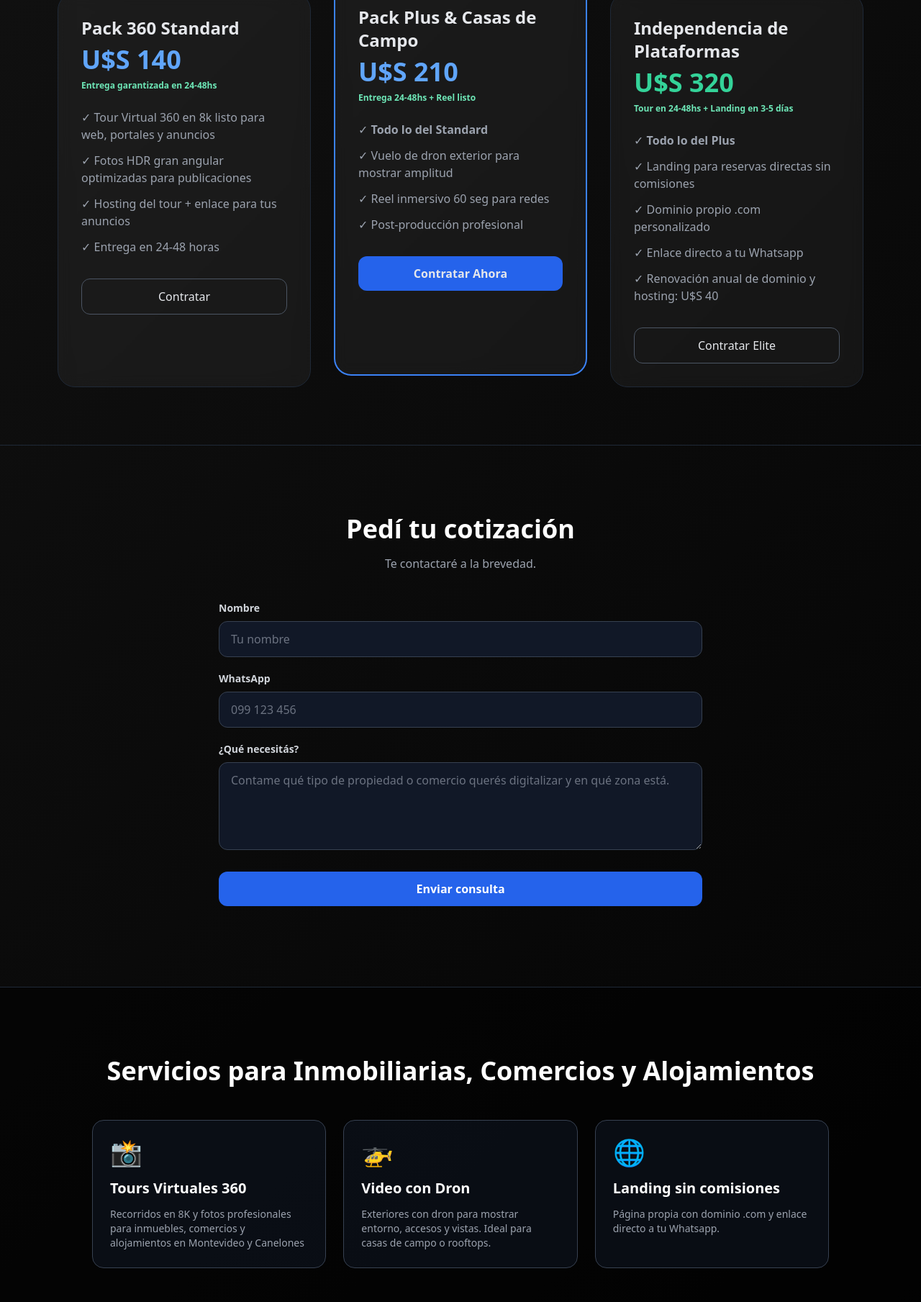
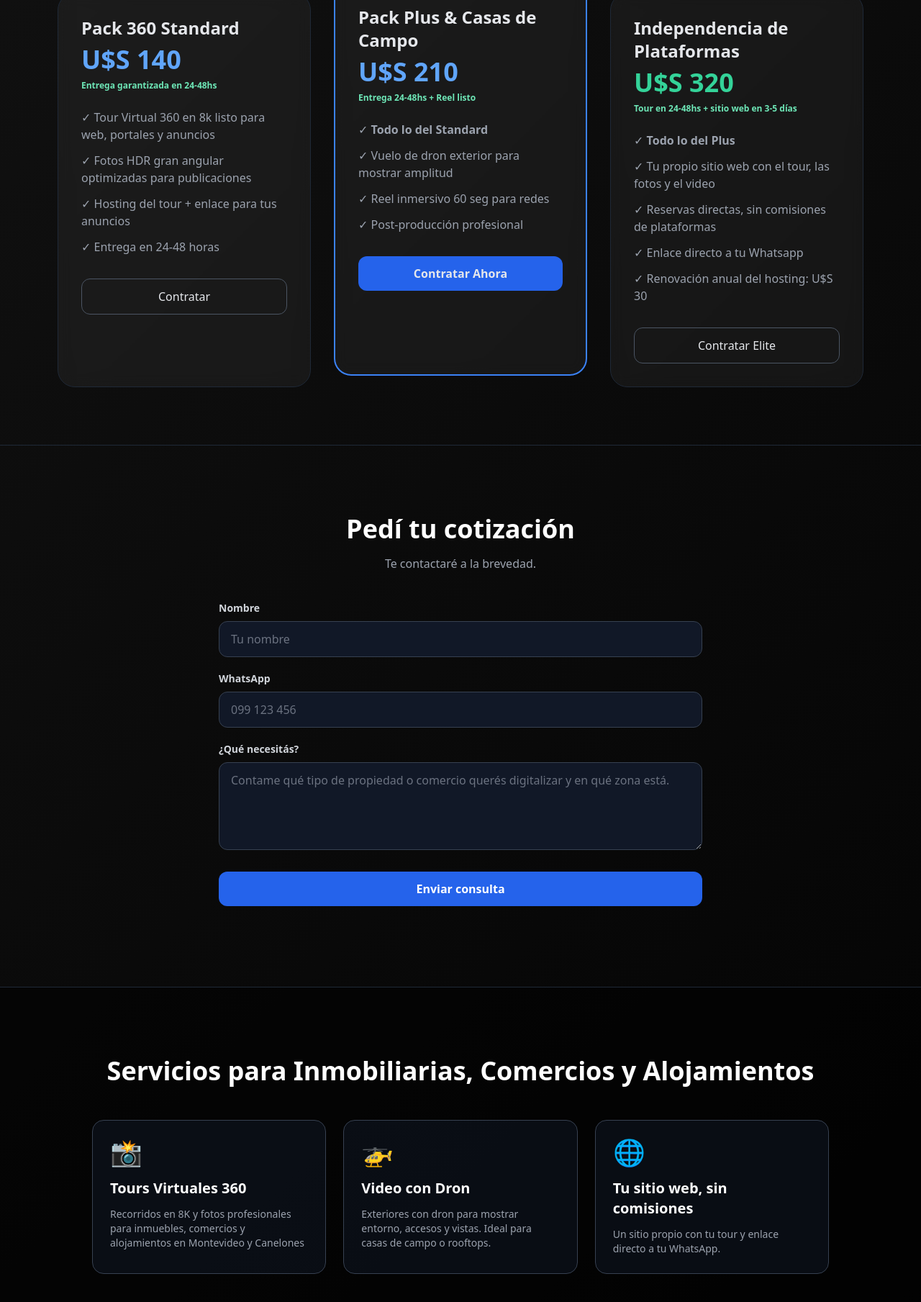
Before and after one commit to jperezpro/tourvirtual360, a website: page index.html in a window 1280 px wide. Shown: the part 2541-4350 px from the top of the page at 72% size. Drawn offline with Linux system fonts and the light colour scheme.

Commit message:
Independencia: 'sitio web propio' en vez de landing, sin dominio en la oferta, hosting USD 30/año
Co-Authored-By: Claude Opus 5.5 <noreply@anthropic.com>

```diff
--- a/index.html
+++ b/index.html
@@ -106,7 +106,7 @@
                         "name": "Independencia de Plataformas",
                         "price": "320",
                         "priceCurrency": "USD",
-                        "description": "Todo lo del Plus, landing page propia, dominio .com/.uy, formulario directo para reservas sin comisiones"
+                        "description": "Todo lo del Plus, sitio web propio con el tour, las fotos y el video, enlace directo a WhatsApp para reservas sin comisiones"
                     }
                 ]
             },
@@ -136,7 +136,7 @@
                     "name": "¿Cuánto demoran en entregar?",
                     "acceptedAnswer": {
                         "@type": "Answer",
-                        "text": "Entrega de tour y fotos en 24-48 horas. Si contratas landing propia, la lanzamos en 3-5 días."
+                        "text": "Entrega de tour y fotos en 24-48 horas. Si contratás tu propio sitio web, queda listo en 3-5 días."
                     }
                 },
                 {
@@ -309,15 +309,15 @@
             <div class="card-blur p-6 sm:p-8 rounded-3xl border border-gray-800 hover:border-emerald-500 transition">
                 <h3 class="text-2xl font-bold mb-2">Independencia de Plataformas</h3>
                 <div class="text-4xl font-bold text-emerald-400 mb-2">U$S 320</div>
-                <div class="text-xs font-semibold text-emerald-300 mb-6">Tour en 24-48hs + Landing en 3-5 días</div>
+                <div class="text-xs font-semibold text-emerald-300 mb-6">Tour en 24-48hs + sitio web en 3-5 días</div>
                 <ul class="space-y-3 mb-8 text-gray-400">
                     <li>✓ <b>Todo lo del Plus</b></li>
-                    <li>✓ Landing para reservas directas sin comisiones</li>
-                    <li>✓ Dominio propio .com personalizado</li>
+                    <li>✓ Tu propio sitio web con el tour, las fotos y el video</li>
+                    <li>✓ Reservas directas, sin comisiones de plataformas</li>
                     <li>✓ Enlace directo a tu Whatsapp</li>
-                    <li>✓ Renovación anual de dominio y hosting: U$S 40</li>
+                    <li>✓ Renovación anual del hosting: U$S 30</li>
                 </ul>
-                <a id="cta-pack-independencia" href="https://wa.me/59891665895?text=Hola%2C%20vengo%20de%20tourvirtual360.pro%20y%20quiero%20m%C3%A1s%20informaci%C3%B3n%20sobre%20*Independencia%20de%20Plataformas*%20para%20vender%20directo%20sin%20comisiones%20con%20landing%20y%20pagos.%20%C2%BFCu%C3%A1l%20es%20el%20siguiente%20paso%3F" target="_blank" rel="noopener noreferrer" class="block text-center w-full py-3 rounded-xl border border-gray-600 hover:bg-gray-800 transition gtm-cta" title="Contratar paquete Independencia de Plataformas" aria-label="Contratar Independencia de Plataformas - Landing para reservas directas">Contratar Elite</a>
+                <a id="cta-pack-independencia" href="https://wa.me/59891665895?text=Hola%2C%20vengo%20de%20tourvirtual360.pro%20y%20quiero%20m%C3%A1s%20informaci%C3%B3n%20sobre%20*Independencia%20de%20Plataformas*%20para%20tener%20mi%20propio%20sitio%20web%20y%20recibir%20reservas%20sin%20comisiones.%20%C2%BFCu%C3%A1l%20es%20el%20siguiente%20paso%3F" target="_blank" rel="noopener noreferrer" class="block text-center w-full py-3 rounded-xl border border-gray-600 hover:bg-gray-800 transition gtm-cta" title="Contratar paquete Independencia de Plataformas" aria-label="Contratar Independencia de Plataformas - Landing para reservas directas">Contratar Elite</a>
             </div>
 
         </div>
@@ -387,8 +387,8 @@
                 </div>
                 <div class="p-6 rounded-2xl border border-gray-700 hover:border-blue-400 transition bg-gray-900 bg-opacity-50">
                     <div class="text-4xl mb-4">🌐</div>
-                    <h3 class="text-xl font-bold text-white mb-3">Landing sin comisiones</h3>
-                    <p class="text-gray-400 text-sm">Página propia con dominio .com y enlace directo a tu Whatsapp.</p>
+                    <h3 class="text-xl font-bold text-white mb-3">Tu sitio web, sin comisiones</h3>
+                    <p class="text-gray-400 text-sm">Un sitio propio con tu tour y enlace directo a tu WhatsApp.</p>
                 </div>
             </div>
         </div>
@@ -419,7 +419,7 @@
                         <span>¿Cuánto demoran en entregar?</span>
                         <span class="group-open:rotate-180 transition">▼</span>
                     </summary>
-                    <p class="text-gray-400 mt-4 text-sm">Entrega de tour y fotos en 24-48 horas. Si contratas landing propia, la lanzamos en 3-5 días</p>
+                    <p class="text-gray-400 mt-4 text-sm">Entrega de tour y fotos en 24-48 horas. Si contratás tu propio sitio web, queda listo en 3-5 días</p>
                 </details>
 
                 <!-- FAQ Item 3 -->
```
